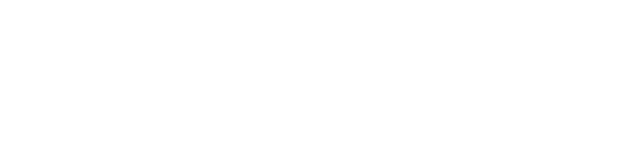
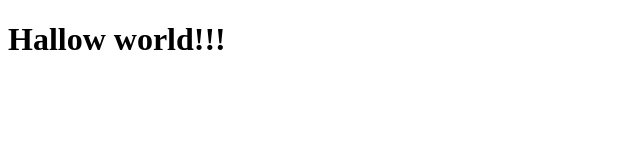
Before and after one commit to Invisi6le45/Tesrrepoz, a plain HTML site: page index.html in a window 1280 px wide. Shown: the whole page, without its empty margins (0-640 px from the left). Drawn offline with Linux system fonts and the light colour scheme.

Commit message:
fix: Halow world h1

```diff
--- a/index.html
+++ b/index.html
@@ -6,6 +6,12 @@
     <title>Document</title>
 </head>
 <body>
-
+    <header>
+        <div>
+            <h1>
+                Hallow world!!!
+            </h1>
+        </div>
+    </header>
 </body>
 </html>
```
